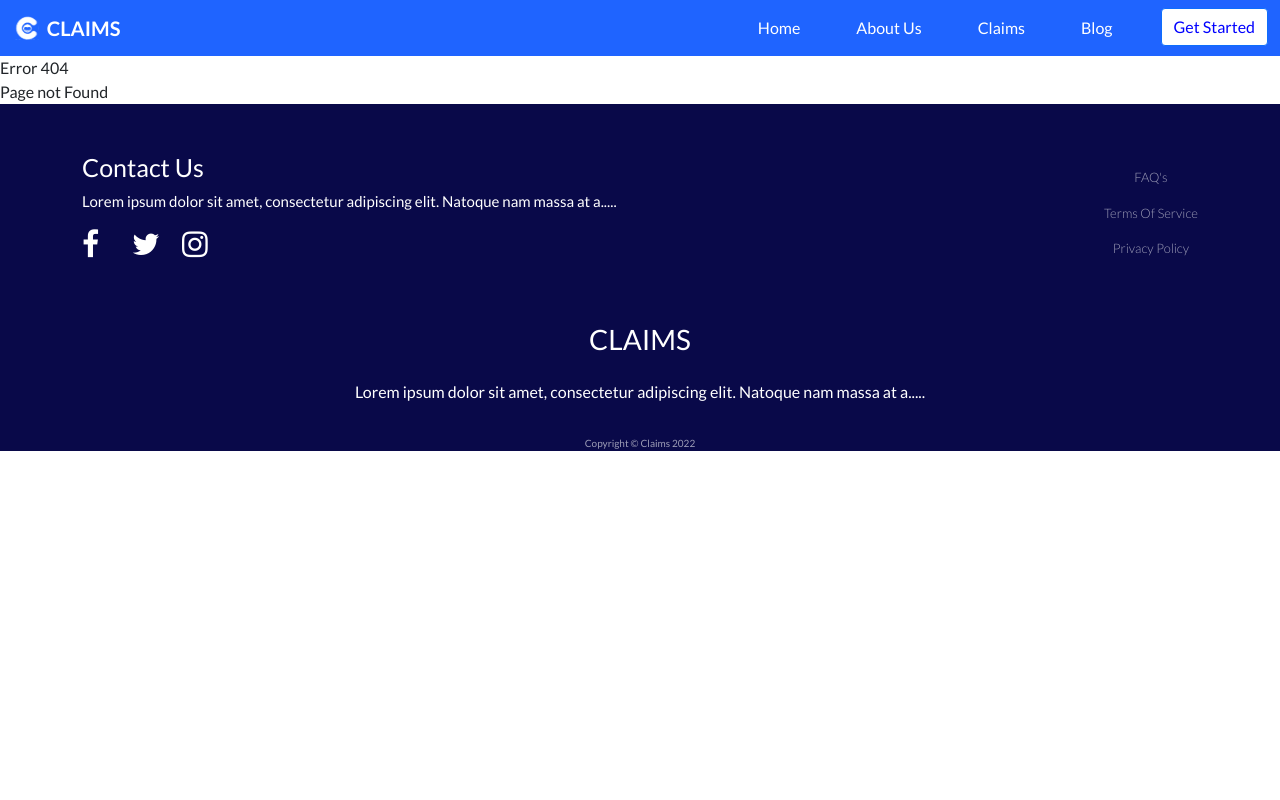
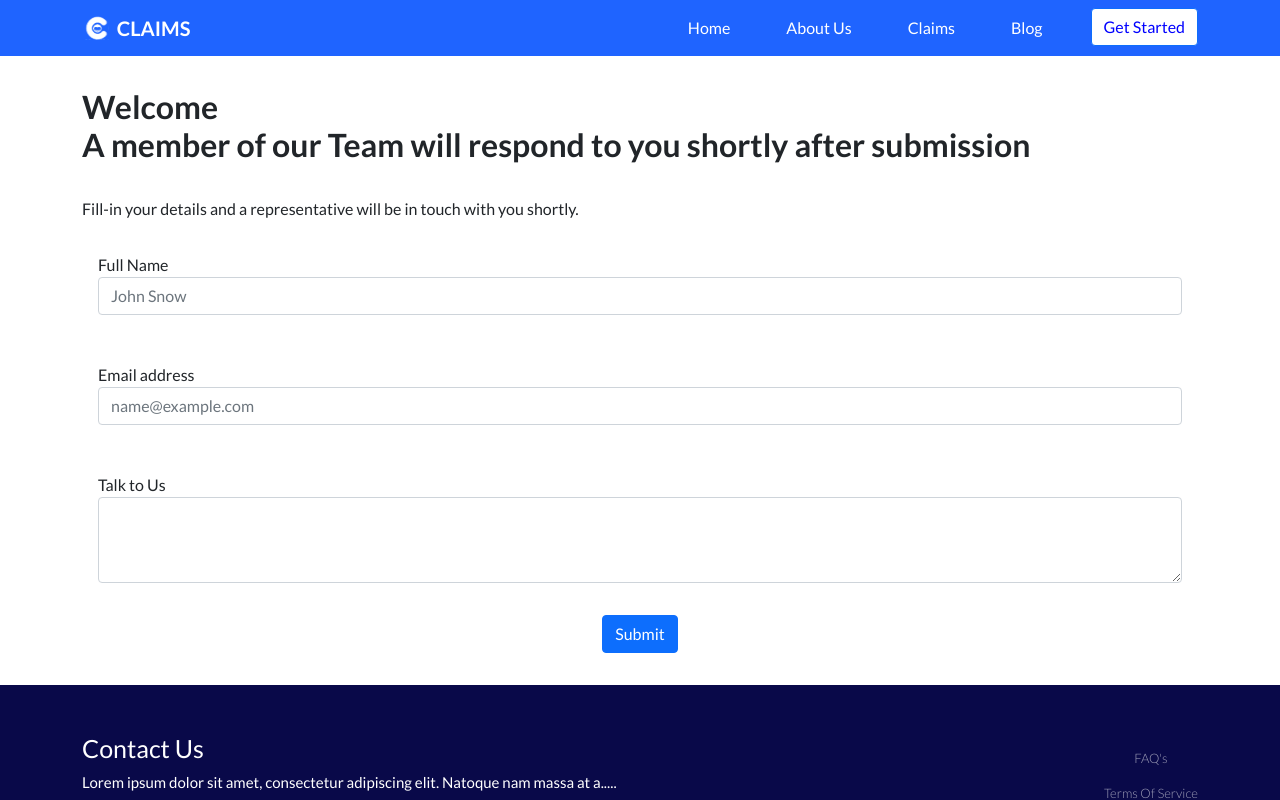
Before and after one commit to pktwum96/claims-app, a React (Create React App) app: page /contact-us in a window 1280 px wide. Shown: the top 800 px of the page. Built offline with nearby package versions, Linux system fonts and the light colour scheme.

Commit message:
create claims and contact us page

```diff
--- a/src/App.tsx
+++ b/src/App.tsx
@@ -7,6 +7,7 @@ import { Error404 } from "./components/Error404";
 import { AboutUs } from "./components/AboutUs";
 import { ClaimsApp } from "./components/ClaimsApp";
 import { FooterSection } from "./components/FooterSection";
+import { ContactUs } from "./components/ContactUs";
 
 interface NavRouteProps {
     path?: string;
@@ -27,8 +28,10 @@ const App = () => {
                 <Route path="/" element={<NavRoute path="/" component={<HomePage />} />} />
                 <Route path="home" element={<NavRoute path="/" component={<HomePage />} />} />
                 <Route path="blog" element={<NavRoute component={<Blog />} />} />
-                <Route path="app" element={<NavRoute component={<ClaimsApp />} />} />
+                <Route path="claims" element={<NavRoute component={<ClaimsApp />} />} />
                 <Route path="about" element={<NavRoute component={<AboutUs />} />} />
+                <Route path="contact-us" element={<NavRoute component={<ContactUs />} />} />
+
                 <Route path="*" element={<NavRoute component={<Error404 />} />} />
             </Routes>
             <FooterSection />
--- a/src/components/AboutUs.tsx
+++ b/src/components/AboutUs.tsx
@@ -7,7 +7,7 @@ export const AboutUs = () => {
             <img src={BlackFamily} alt="black family" />
             <div className="container">
                 <section>
-                    <h1>About Claims</h1>
+                    <h1 className="lined-title">About Claims</h1>
                     <p>
                         Lorem ipsum dolor sit amet, consectetur adipiscing elit. Nullam volutpat, et aliquam ac donec donec et lobortis. At sit vitae quis nibh ut sed ullamcorper varius ultricies. Donec lacinia nullam rhoncus, elementum vitae,
                         viverra. Suscipit scelerisque porta amet, non augue urna quis lorem. Ac ut eu vel faucibus porttitor luctus faucibus sagittis. Ut purus dictumst accumsan.
--- a/src/components/ClaimsApp.tsx
+++ b/src/components/ClaimsApp.tsx
@@ -1,3 +1,31 @@
+import ClaimsBanner from "../images/CLAIMS.png";
 export const ClaimsApp = () => {
-    return <div>Claims</div>;
+    return (
+        <div id="claims-app" className="container my-4">
+            <img src={ClaimsBanner} alt="claims-banner" />
+            <h1 className="lined-title">Claims</h1>
+            <p>
+                Lorem ipsum dolor sit amet, consectetur adipiscing elit. Nullam volutpat, et aliquam ac donec donec et lobortis. At sit vitae quis nibh ut sed ullamcorper varius ultricies. Donec lacinia nullam rhoncus, elementum vitae, viverra.
+                Suscipit scelerisque porta amet, non augue urna quis lorem. Ac ut eu vel faucibus porttitor luctus faucibus sagittis. Ut purus dictumst accumsan.
+            </p>
+            <br />
+            <p>
+                Lorem ipsum dolor sit amet, consectetur adipiscing elit. Nullam volutpat, et aliquam ac donec donec et lobortis. At sit vitae quis nibh ut sed ullamcorper varius ultricies. Donec lacinia nullam rhoncus, elementum vitae, viverra.
+                Suscipit scelerisque porta amet, non augue urna quis lorem. Ac ut eu vel faucibus porttitor luctus faucibus sagittis. Ut purus dictumst accumsan.....
+            </p>
+            <br />
+            <h2> How to file a Claim</h2>
+            <p>
+                Lorem ipsum dolor sit amet, consectetur adipiscing elit. Nullam volutpat, et aliquam ac donec donec et lobortis. At sit vitae quis nibh ut sed ullamcorper varius ultricies. Donec lacinia nullam rhoncus, elementum vitae, viverra.
+                Suscipit scelerisque porta amet, non augue urna quis lorem. Ac ut eu vel faucibus porttitor luctus faucibus sagittis. Ut purus dictumst accumsan.
+            </p>
+            <br />
+            <p>
+                Lorem ipsum dolor sit amet, consectetur adipiscing elit. Nullam volutpat, et aliquam ac donec donec et lobortis. At sit vitae quis nibh ut sed ullamcorper varius ultricies. Donec lacinia nullam rhoncus, elementum vitae, viverra.
+                Suscipit scelerisque porta amet, non augue urna quis lorem. Ac ut eu vel faucibus porttitor luctus faucibus sagittis. Ut purus dictumst accumsan.....
+            </p>
+
+            <br />
+        </div>
+    );
 };
--- /dev/null
+++ b/src/components/ContactUs.tsx
@@ -0,0 +1,33 @@
+import "../styles/ContactUs.css";
+
+export const ContactUs = () => {
+    return (
+        <div className="container contact-us">
+            <h2>
+                Welcome
+                <br /> A member of our Team will respond to you shortly after submission
+            </h2>
+            <p>Fill-in your details and a representative will be in touch with you shortly.</p>
+
+            <form>
+                <div className="form-group">
+                    <label htmlFor="formControlInputName">Full Name</label>
+                    <input type="name" className="form-control" id="formControlInputName" placeholder="John Snow" />
+                </div>
+                <div className="form-group">
+                    <label htmlFor="formControlInputEmail">Email address</label>
+                    <input type="email" className="form-control" id="exampleFormControlInput1" placeholder="name@example.com" />
+                </div>
+
+                <div className="form-group">
+                    <label htmlFor="formControlTextarea1">Talk to Us</label>
+                    <textarea className="form-control" id="formControlTextarea1" rows={3}></textarea>
+                </div>
+
+                <button type="submit" className="btn btn-primary mx-auto d-block">
+                    Submit
+                </button>
+            </form>
+        </div>
+    );
+};
--- a/src/components/Home.tsx
+++ b/src/components/Home.tsx
@@ -4,8 +4,10 @@ import ClaimsLogo from "../images/claims-logo-2.png";
 import Frame from "../images/frame.png";
 import { OurServices } from "./OurServices";
 import { MiniBlog } from "./MiniBlog";
+import { useNavigate } from "react-router-dom";
 
 export const HomePage = () => {
+    const navigate = useNavigate();
     return (
         <div id="homepage">
             <section className="splash-screen">
@@ -16,7 +18,9 @@ export const HomePage = () => {
                             <span>to the LAW</span>
                         </h5>
                         <p>Lorem ipsum dolor sit amet, consectetur adipiscing elit. Natoque nam massa. </p>
-                        <button className="btn btn-outline-primary">Get Started</button>
+                        <button className="btn btn-outline-primary" onClick={() => navigate("/contact-us")}>
+                            Get Started
+                        </button>
                     </div>
                     <img src={BlackFamily} alt="black family" />
                 </div>
@@ -29,7 +33,9 @@ export const HomePage = () => {
                         Lorem ipsum dolor sit amet, consectetur adipiscing elit. Nullam volutpat, et aliquam ac donec donec et lobortis. At sit vitae quis nibh ut sed ullamcorper varius ultricies. Donec lacinia nullam rhoncus, elementum vitae,
                         viverra. Suscipit scelerisque porta amet, non augue urna quis lorem. Ac ut eu vel faucibus porttitor luctus faucibus sagittis. Ut purus dictumst accumsan.
                     </p>
-                    <button className="btn btn-primary">Read More</button>
+                    <button className="btn btn-primary" onClick={() => navigate("/about")}>
+                        Read More
+                    </button>
                 </div>
             </section>
             <section className="our-services bg-white">
@@ -42,7 +48,9 @@ export const HomePage = () => {
                 <div className="container">
                     <div>
                         <h2>How to file a CLAIM</h2>
-                        <button className="btn btn-primary">View</button>
+                        <button className="btn btn-primary" onClick={() => navigate("/claims")}>
+                            View
+                        </button>
                     </div>
                     <img src={Frame} alt={"icon-frame"} />
                 </div>
@@ -52,7 +60,9 @@ export const HomePage = () => {
                 <div className="container">
                     <h1>Blog Posts</h1>
                     <MiniBlog />
-                    <button className="btn btn-primary">View All</button>
+                    <button className="btn btn-primary" onClick={() => navigate("/blog")}>
+                        View All
+                    </button>
                 </div>
             </section>
             <section className="call-to-action bg-grey">
@@ -63,7 +73,9 @@ export const HomePage = () => {
                         Message us today
                     </h5>
 
-                    <button className="btn btn-primary">Get Started</button>
+                    <button className="btn btn-primary" onClick={() => navigate("/contact-us")}>
+                        Get Started
+                    </button>
                 </div>
             </section>
         </div>
--- a/src/components/NavBar.tsx
+++ b/src/components/NavBar.tsx
@@ -1,5 +1,5 @@
 import NavBarToggler from "../images/Vector.png";
-import { Link, NavLink } from "react-router-dom";
+import { Link, NavLink, useNavigate } from "react-router-dom";
 import "../styles/NavBar.css";
 import { ClaimsLogoSVG } from "./claims-logo-svg";
 import * as React from "react";
@@ -9,6 +9,7 @@ interface NavBarProps {
 }
 
 export const NavBar = (props: NavBarProps) => {
+    const navigate = useNavigate();
     const links = [
         {
             name: "Home",
@@ -20,7 +21,7 @@ export const NavBar = (props: NavBarProps) => {
         },
         {
             name: "Claims",
-            url: "/app",
+            url: "/claims",
         },
         {
             name: "Blog",
@@ -31,7 +32,7 @@ export const NavBar = (props: NavBarProps) => {
     const [expanded, setExpanded] = React.useState(false);
     return (
         <nav className={"navbar navbar-expand-md" + (props.isHomePage ? " homepage" : "") + (expanded ? " expanded" : "")}>
-            <div className="container-fluid">
+            <div className="container">
                 <Link className="navbar-brand" to="/">
                     <ClaimsLogoSVG />
                     CLAIMS
@@ -65,7 +66,9 @@ export const NavBar = (props: NavBarProps) => {
                             );
                         })}
                         <li className="nav-item">
-                            <button className="btn btn-primary">Get Started</button>
+                            <button className="btn btn-primary" onClick={() => navigate("/contact-us")}>
+                                Get Started
+                            </button>
                         </li>
                     </ul>
                 </div>
--- a/src/styles/AboutUs.css
+++ b/src/styles/AboutUs.css
@@ -7,42 +7,7 @@
     object-fit: cover;
 }
 
-.about-us-page h1 {
-    font-weight: 900;
-    text-align: center;
-    position: relative;
-    margin: 2rem 0;
-}
-
-.about-us-page h1:before {
-    position: absolute;
-    left: 0;
-    top: 1.2em;
-    height: 0;
-    width: 100%;
-    content: "";
-    border-top: 0.25rem solid black;
-}
 .about-us-page h2 {
     text-align: center;
     margin: 1.5rem 0;
 }
-
-/* Small devices (portrait tablets and large phones, 600px and up) */
-@media only screen and (max-width: 768px) {
-}
-
-/* Medium devices (landscape tablets, 768px and up) */
-@media only screen and (min-width: 768px) {
-    .about-us-page img {
-        height: 20rem;
-    }
-}
-
-/* Large devices (laptops/desktops, 992px and up) */
-@media only screen and (min-width: 992px) {
-}
-
-/* Extra large devices (large laptops and desktops, 1200px and up) */
-@media only screen and (min-width: 1200px) {
-}
--- /dev/null
+++ b/src/styles/ContactUs.css
@@ -0,0 +1,11 @@
+.contact-us h2 {
+    font-weight: 700;
+    margin: 2rem 0;
+}
+.contact-us .form-group {
+    margin: 1rem;
+    padding: 1rem 0;
+}
+.contact-us button {
+    margin-bottom: 2rem;
+}
--- a/src/styles/Home.css
+++ b/src/styles/Home.css
@@ -1,15 +1,35 @@
 #homepage {
     margin-top: -56px;
 }
-
-#homepage section {
-    padding: 5rem 0;
+section {
+    padding: 3rem 0;
 }
 
 #homepage section h1 {
     position: relative;
     line-height: 1.2em;
     margin-bottom: 1rem;
+}
+
+#claims-app img {
+    width: 100%;
+}
+
+.lined-title {
+    font-weight: 900;
+    text-align: center;
+    position: relative;
+    margin: 2rem 0;
+}
+
+.lined-title:before {
+    position: absolute;
+    left: 0;
+    top: 1.2em;
+    height: 0;
+    width: 100%;
+    content: "";
+    border-top: 0.125rem solid black;
 }
 #homepage section h1:before {
     position: absolute;
@@ -238,11 +258,3 @@ footer .fa {
         height: 64px;
     }
 }
-
-/* Large devices (laptops/desktops, 992px and up) */
-@media only screen and (min-width: 992px) {
-}
-
-/* Extra large devices (large laptops and desktops, 1200px and up) */
-@media only screen and (min-width: 1200px) {
-}
```
Also changed, not shown: src/images/CLAIMS.png (added).
